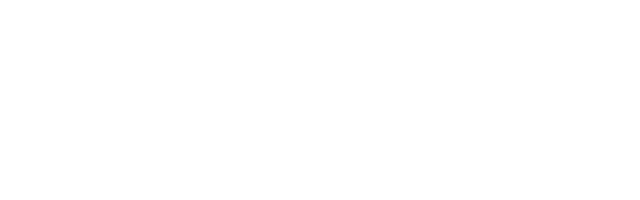
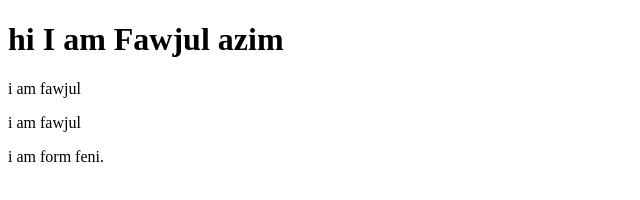
Before and after one commit to MdFawjulAzim/js-learing_js_apna_collage, a plain HTML site: page index.html in a window 1280 px wide. Shown: the whole page, without its empty margins (0-640 px from the left). Drawn offline with Linux system fonts and the light colour scheme.

Commit message:
qu/solve

```diff
--- a/first.js
+++ b/first.js
@@ -392,5 +392,33 @@
 
 // console.log(sum);
 
+// //Dom
+// // document.getElementsByTagName("body");
 
-document.getElementsByTagName("body");
+// let Dom_id=document.getElementById("myId");
+// console.dir(Dom_id);
+// console.log(Dom_id);
+
+// let Dom_class=document.getElementsByClassName("myClass");
+// console.dir(Dom_class);
+// console.log(Dom_class);
+
+
+// let Dom_tag=document.getElementsByTagName("p");
+// console.dir(Dom_tag);
+// console.log(Dom_tag);
+
+
+// let elements=document.querySelector("p");
+// console.log(elements);
+// console.dir(elements);
+
+// let elementss=document.querySelectorAll("p");
+// console.log(elementss);
+// console.dir(elementss);
+
+
+let h1=document.querySelector("h1");
+console.dir(h1.innerText);
+
+h1.innerText=h1.innerText.concat(" I am Fawjul azim");
--- a/index.html
+++ b/index.html
@@ -7,6 +7,11 @@
 </head>
 <body>
 
+    <h1 id="myId">hi</h1>
+    <p class="myClass">i am fawjul</p>
+    <p >i am fawjul</p>
+    <div class="myClass">i am form feni.</div>
+
 
 
 
```
